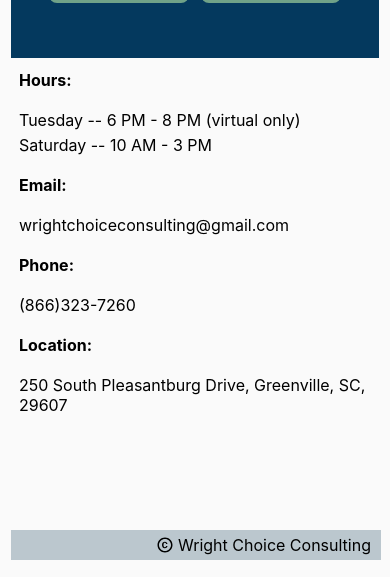
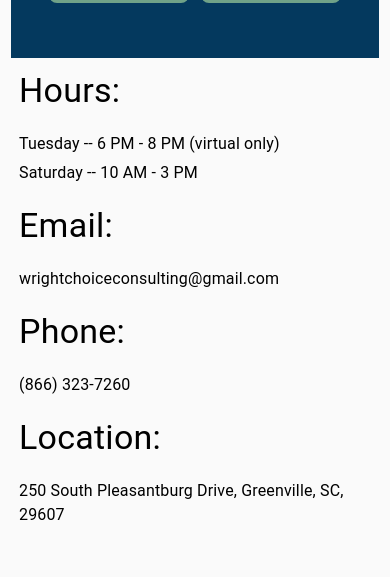
Before and after one commit to nianokia/wc-consulting, a React (Vite) app in the folder client/: page /contact in a window 390 px wide. Shown: the part 302-879 px from the top of the page. Built offline with nearby package versions, Linux system fonts and the light colour scheme; no server answers.

Commit message:
Use MUI components to format Contact Information section and make responsive on 'sm' & 'xl' devices.

```diff
--- a/client/src/pages/ContactHome.jsx
+++ b/client/src/pages/ContactHome.jsx
@@ -35,31 +35,69 @@
 
       {/* ------ CONTACT INFORMATION SECTION ------ */}
       <Box sx={{ mb: '115px', ml: isMobile ? 1 : 3 }}>
-        <Box sx={{ display: "flex", flexDirection: isMobile ? 'column' : 'row', width: isMobile ? '100%' : '70%', alignItems: 'start', gap: '20px' }}>
-          <h4 style={{margin:'0', width: '18%'}}>Hours: </h4>
-          <span>
-            <p style={{margin: '0'}}>
+        <Box sx={{
+          display: "flex",
+          flexDirection: isMobile ? 'column' : 'row',
+          width: isMobile ? '100%' : '70%',
+          alignItems: 'start',
+          gap: '20px'
+        }}>
+          <Typography variant='h4' sx={{ m:'0', width: '18%' }}>
+            Hours:
+          </Typography>
+          <Box>
+            <Typography variant='body1' sx={{ m: '0', fontSize: isMobile ? '16px' : '18px' }}>
               Tuesday -- 6 PM - 8 PM (virtual only)
-            </p>
-            <p style={{marginTop: '5px', marginBottom: '0px'}}>
+            </Typography>
+            <Typography variant='body1' sx={{ mt: '5px', mb: 0, fontSize: isMobile ? '16px' : '18px' }}>
               Saturday -- 10 AM - 3 PM
-            </p>
-          </span>
+            </Typography>
+          </Box>
         </Box>
         <br />
-        <Box sx={{ display: "flex", flexDirection: isMobile ? 'column' : 'row', width: isMobile ? '100%' : '70%', alignItems: 'start', gap: '20px' }}>
-          <h4 style={{margin: "0", width: "18%"}}>Email:</h4>
-          <span>wrightchoiceconsulting@gmail.com</span>
+        <Box sx={{
+          display: "flex",
+          flexDirection: isMobile ? 'column' : 'row',
+          width: isMobile ? '100%' : '70%',
+          alignItems: 'start',
+          gap: '20px'
+        }}>
+          <Typography variant='h4' sx={{margin: "0", width: "18%"}}>
+            Email:
+          </Typography>
+          <Typography variant='body1' sx={{ fontSize: isMobile ? '16px' : '18px', alignSelf: isMobile ? 'start' : 'center' }}>
+            wrightchoiceconsulting@gmail.com
+          </Typography>
         </Box>
         <br />
-        <Box sx={{ display: "flex", flexDirection: isMobile ? 'column' : 'row', width: isMobile ? '100%' : '70%', alignItems: 'start', gap: '20px' }}>
-          <h4 style={{margin: "0", width: "18%"}}>Phone:</h4>
-          <span>(866)323-7260</span>
+        <Box sx={{
+          display: "flex",
+          flexDirection: isMobile ? 'column' : 'row',
+          width: isMobile ? '100%' : '70%',
+          alignItems: 'start',
+          gap: '20px'
+        }}>
+          <Typography variant='h4' sx={{margin: "0", width: "18%"}}>
+            Phone:
+          </Typography>
+          <Typography variant='body1' sx={{ fontSize: isMobile ? '16px' : '18px', alignSelf: isMobile ? 'start' : 'center' }}>
+            (866) 323-7260
+          </Typography>
         </Box>
         <br />
-        <Box sx={{ display: "flex", flexDirection: isMobile ? 'column' : 'row', width: isMobile ? '100%' : '70%', alignItems: 'start', gap: '20px' }}>
-          <h4 style={{margin: "0", width: "18%"}}>Location:</h4>
-          <span>250 South Pleasantburg Drive, Greenville, SC, 29607</span>
+        <Box sx={{
+          display: "flex",
+          flexDirection: isMobile ? 'column' : 'row',
+          width: isMobile ? '100%' : '70%',
+          alignItems: 'start',
+          gap: '20px'
+        }}>
+          <Typography variant='h4' sx={{ margin: "0", width: "18%" }}>
+            Location:
+          </Typography>
+          <Typography variant='body1' sx={{ fontSize: isMobile ? '16px' : '18px', alignSelf: 'center' }}>
+            250 South Pleasantburg Drive, Greenville, SC, 29607
+          </Typography>
         </Box>
       </Box>
 
```
